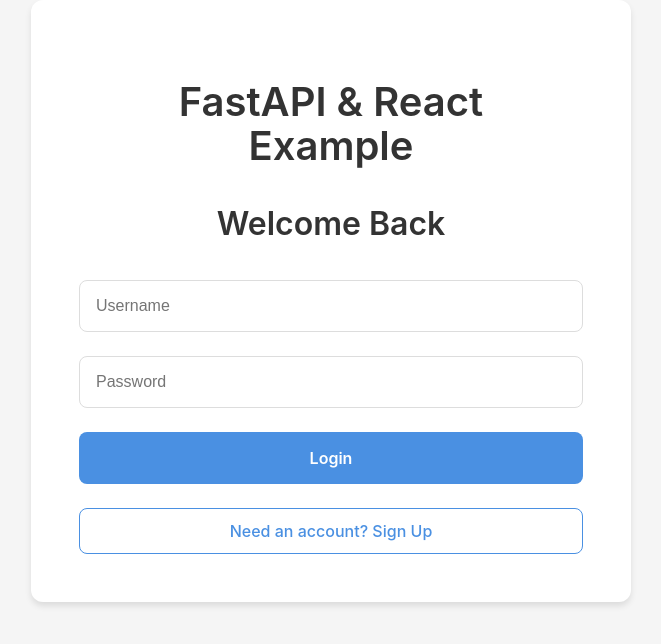
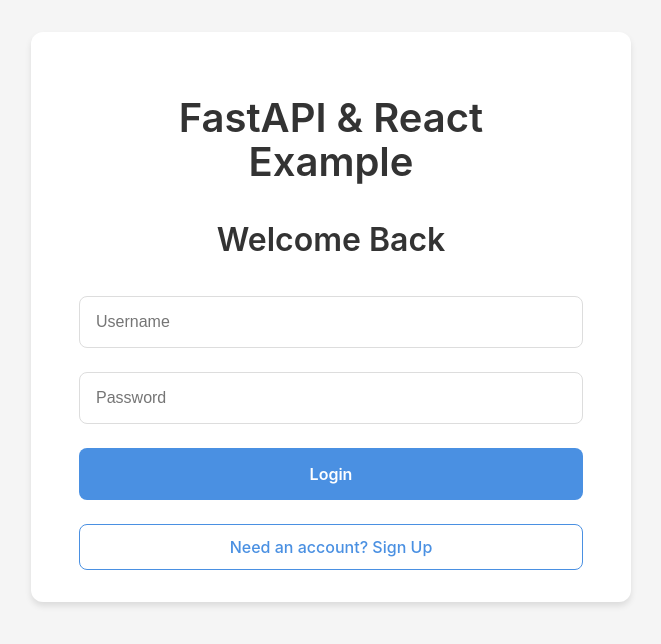
Before and after one commit to eren9677/ApiLearn, a React (Vite) app in the folder frontend/vite-project/: page / in a window 1280 px wide. Shown: the top 644 px of the page, without its empty margins (309-970 px from the left). Built offline with nearby package versions, Linux system fonts and the light colour scheme.

Commit message:
margin of the auth page.

```diff
--- a/frontend/vite-project/src/components/Auth.css
+++ b/frontend/vite-project/src/components/Auth.css
@@ -2,8 +2,8 @@
 .auth-container {
   width: 90%;
   max-width: 600px;
-  margin: 0 auto;
-  padding: 3rem;
+  margin: 2rem auto;
+  padding: 2rem 3rem;
   background-color: white;
   border-radius: 12px;
   box-shadow: 0 4px 6px rgba(0, 0, 0, 0.1);
```
